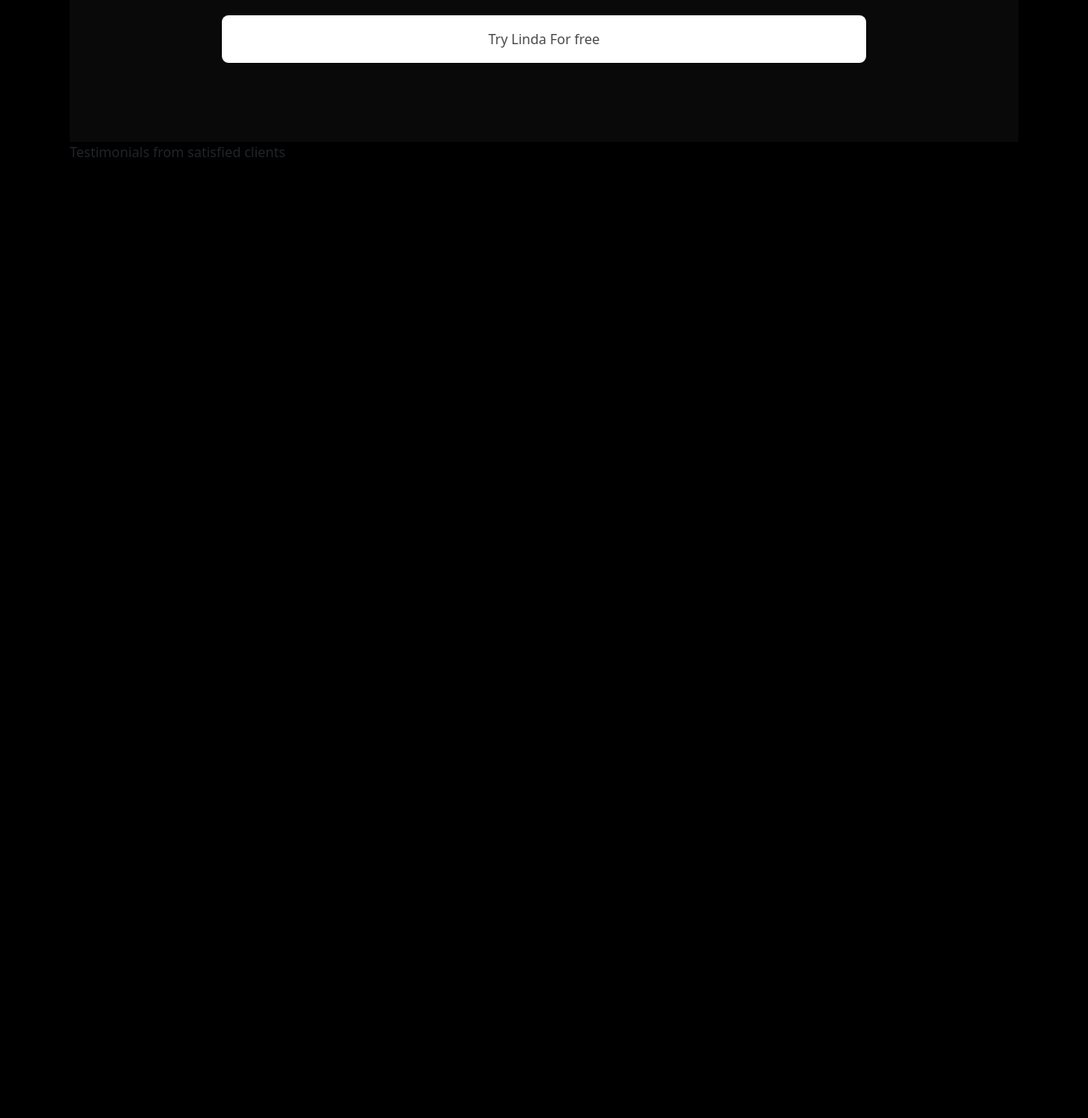
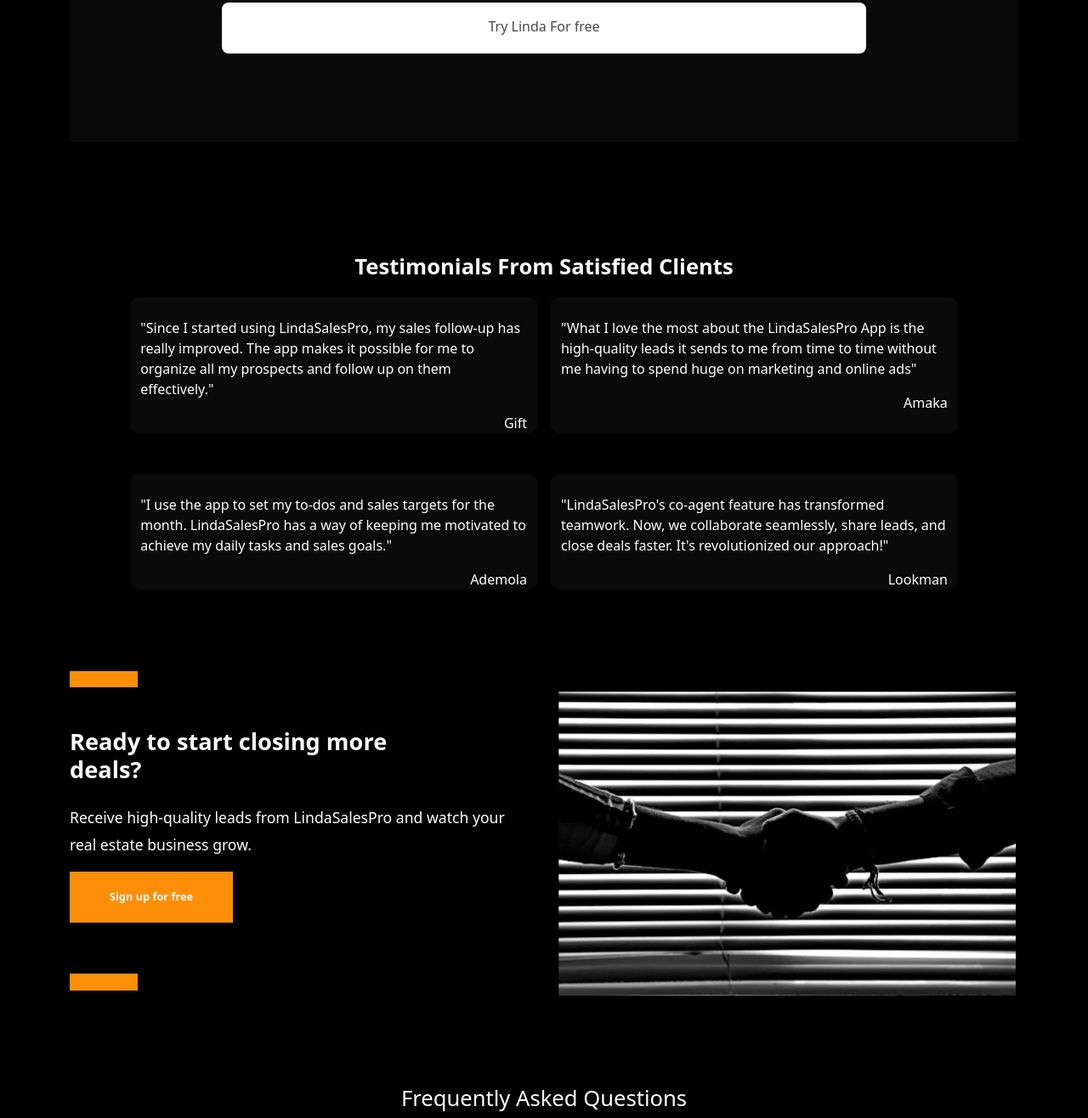
Before and after one commit to zeal72/Linda-sales-web-page-, a plain HTML site: page index.html in a window 1280 px wide. Shown: the part 4914-6230 px from the top of the page at 85% size. Before the commit the page ends 5121 px from the top, so only its background shows below. Drawn offline with nearby package versions, Linux system fonts and the light colour scheme.

Commit message:
modifications made

```diff
--- a/index.html
+++ b/index.html
@@ -41,6 +41,7 @@
             </div>
         </div>
     </header>
+             <!-- --------- -->
     <section class="hero-section">
         <div class="col-12 col-md-8">
             <p class=" hero">Close Real Estate Sales Faster With LindaSalesPro CRM </p>
@@ -55,6 +56,7 @@
             <img src="images/Screenshot 2024-08-29 033910.png" alt="" class="img-fluid">
         </div>
     </section>
+             <!-- --------- -->
     <main>
         <div class="orange">
             <p></p>
@@ -119,6 +121,7 @@
             <p></p>
         </div>
     </main>
+            <!-- --------- -->
     <section class="Features">
         <h2>Getting Started with LindaSalesPro:</h2>
         <div class="row">
@@ -188,9 +191,11 @@
             </div>
         </div>
     </section>
-    <section style="background-color: #090909; margin-top: 6rem; height: 140vh;">
+            <!-- --------- -->
+    <section style="background-color: #090909; margin-top: 6rem;" class="why">
         <h4 class="why-us">Why Choose LindaSalesPro?</h4>
         <p class="advantages">Discover the advantages of using LindaSalesPro:</p>
+        <div>
             <div class="row">
                 <div class="col-12 col-md-6 efficiency" style="background-color: #151515;">
                     <i class="bi bi-clock"></i>
@@ -202,6 +207,8 @@
                     <p class="text-white Efficiency">Organization</p>
                     <p class="text-white simplify">Keep track of clients, notes, and appointments.</p>
                 </div>
+
+                <!-- ----------- -->
         </div>
             <div class="row">
                 <div class="col-12 col-md-6 efficiency" style="background-color: #151515;">
@@ -230,9 +237,69 @@
             <div class="try">
                 <p>Try Linda For free</p>
             </div>
+        </div>
     </section>
+             <!-- --------- -->
     <div class="Testimonials">
-        <p> Testimonials from satisfied clients</p>
+        <p class="text-white testimony-heading"> Testimonials From Satisfied Clients</p>
+        <div class="row">
+            <div class="col-12 col-md-6 testimonies">
+                <p class="testimony">
+                    "Since I started using LindaSalesPro,
+                    my sales follow-up has really improved. The app makes it possible for me to organize all my prospects
+                    and follow up on them effectively."
+                </p>
+                <p class="Gift">Gift</p>
+            </div>
+            <div class="col-12 col-md-6 testimonies beside">
+                <p class="testimony">
+                    "What I love the most about the LindaSalesPro App is the high-quality leads
+                    it sends to me from time to time without me having to spend huge on marketing and online ads"
+                </p>
+                <p class="Gift">Amaka</p>
+            </div>
+        </div>
+        <div class="row">
+            <div class="col-12 col-md-6 testimonies">
+                <p class="testimony">
+                    "I use the app to set my to-dos and sales targets for the month.
+                    LindaSalesPro has a way of keeping me motivated to achieve my daily tasks and sales goals."
+                </p>
+                <p class="Gift">Ademola</p>
+            </div>
+            <div class="col-12 col-md-6 testimonies beside">
+                <p class="testimony">
+                    "LindaSalesPro's co-agent feature has transformed teamwork. Now, we collaborate seamlessly,
+                    share leads, and close deals faster. It's revolutionized our approach!"
+                </p>
+                <p class="Gift">Lookman</p>
+            </div>
+        </div>
+    </div>
+             <!-- ----------- -->
+    <div class="encouragement">
+        <div class="orange">
+            <p></p>
+        </div>
+        <div class="row">
+            <div class="col-12 col-md-6">
+                <h2 class="Ready">Ready to start closing more deals?</h2>
+                <p class="Receive">Receive high-quality leads from LindaSalesPro and watch your real estate business grow.</p>
+                <div class="button2">
+                    <p>Sign up for free</p>
+                </div>
+            </div>
+            <div class="col-12 col-md-6 d-none d-md-flex">
+                <img src="images/last-img.png" alt="" class="img-fluid">
+            </div>
+        </div>
+        <div class="orange orange2">
+            <p></p>
+        </div>
+    </div>
+             <!-- ----------- -->
+    <div class="FAQ">
+        <h2 class="faq-heading">Frequently Asked Questions </h2>
     </div>
         <script>
             function toggleMenu() {
--- a/style.css
+++ b/style.css
@@ -217,10 +217,11 @@
   }
   .asana{
     margin-left: 2rem;
+    width: 20%;
   }
   .try{
     margin-top: 2.3rem !important;
-    height: 3.5rem;
+    height: 3.8rem;
     padding-top: 1rem;
     width: 62%;
     border-radius: 8px;
@@ -228,6 +229,78 @@
     background-color: white;
     margin: auto;
     text-align: center;
+  }
+  .why{
+    padding-bottom:6.5rem;
+  }
+  .Testimonials{
+    margin-top: 8rem !important;
+  }
+  .testimony-heading{
+    color: #BEC1C4;
+    font-size: 1.5rem;
+    font-weight: 700;
+    max-width: 80%;
+    margin: auto;
+    text-align: center;
+  }
+  .testimonies {
+    background-color: #0A0A0A;
+    color: white;
+    width: 75% !important;
+    margin: auto;
+    padding-top: 1.5rem;
+    border-radius: 10px;
+    margin-top: 1rem !important;
+    margin-bottom: 2rem !important;
+  }
+  .Gift{
+    text-align: end;
+    padding: 0%;
+    margin: 0%;
+  }
+  .encouragement{
+    margin-top: 2rem !important;
+  }
+  .Ready{
+    color: white;
+    padding-top: 3rem !important;
+    font-weight: 700;
+    font-size: 1.7rem;
+    max-width: 80%;
+  }
+  .Receive{
+    padding-top: 1rem;
+    color: white;
+    /* max-width: 85%; */
+    font-weight: 250;
+    line-height: 2rem;
+    font-size: 1.1rem;
+  }
+  .button2{
+    background-color: #fd8f08;
+    height: 3.4rem;
+    color: white;
+    display: flex;
+    align-items: center;
+    justify-content: center;
+    padding-top: 1rem;
+    cursor: pointer;
+    transition: transform 0.3s ease;
+    width: 12rem;
+  }
+  .button2:hover {
+    transition: transform 0.3s ease;
+  }
+  .button2 p{
+    font-weight: 600;
+  }
+  .faq-heading{
+    color: white;
+    text-align: center;
+  }
+  .FAQ{
+    margin-top: 7rem;
   }
   @keyframes slowBounce {
     0%,
@@ -350,6 +423,27 @@
     max-width: 13rem;
     text-align: start;
   }
+  .testimony-heading{
+    font-size: 1.4rem;
+  }
+  .testimonies{
+    width: 40% !important;
+    margin: auto;
+  }
+  .beside{
+    margin-left: -2.5rem;
+  }
+  .button2{
+    background-color: #fd8f08;
+    height: 2.8rem;
+    width: 10rem;
+  }
+  .button2 p{
+    font-size: 0.8rem;
+  }
+  .faq-heading{
+    font-size: 1.5rem;
+  }
 }
   @media only screen and (min-width: 1024px){
     .hero-section{
@@ -462,6 +556,33 @@
     .try{
         width: 68%;
     }
+    .asana{
+        width: 10%;
+    }
+    .testimony-heading{
+        font-size: 1.6rem;
+    }
+    .testimonies{
+        width: 42% !important;
+        margin: auto;
+    }
+    .beside{
+        margin-left: -4.2rem;
+    }
+    .orange2{
+      margin-top: -3rem;
+    }
+    .button2{
+        background-color: #fd8f08;
+        height: 3.7rem;
+        width: 12rem;
+    }
+    .button2 p{
+        font-size: 0.8rem;
+    }
+    .faq-heading{
+        font-size: 1.6rem;
+    }
   }
   @media only screen and (min-width: 1024px) and ( max-width: 1024px){
     .register{
@@ -493,4 +614,22 @@
   .efficiency div{
     border-radius: 10px;
   }
+  .testimony-heading{
+    font-size: 1.6rem;
   }
+  .asana{
+    width: 10%;
+  }
+
+  .testimonies{
+    width: 45% !important;
+    margin: auto;
+  }
+  .beside{
+    margin-left: -1rem;
+  }
+
+  .orange2{
+    margin-top: -1rem;
+  }
+  }
```
Also changed, not shown: images/last-img.png (added). Lines whose indentation alone changed are shown as unchanged.
